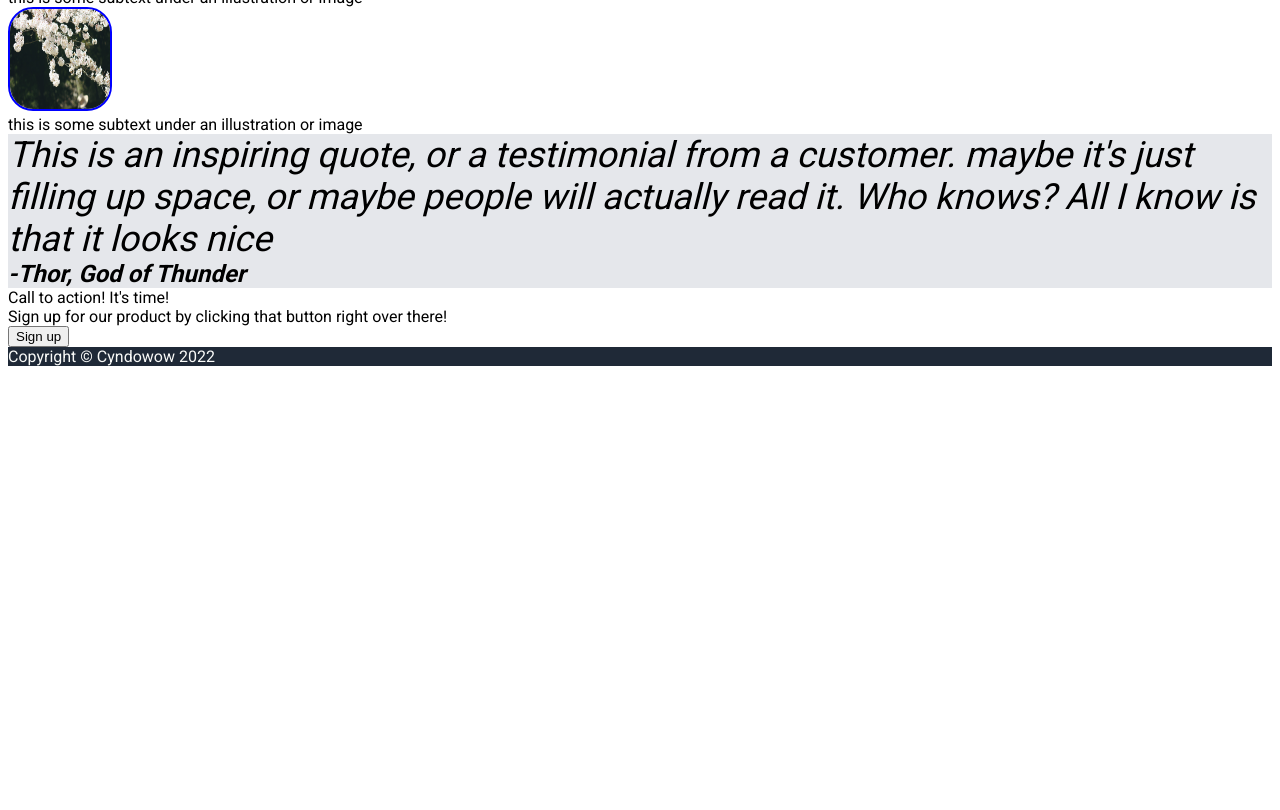
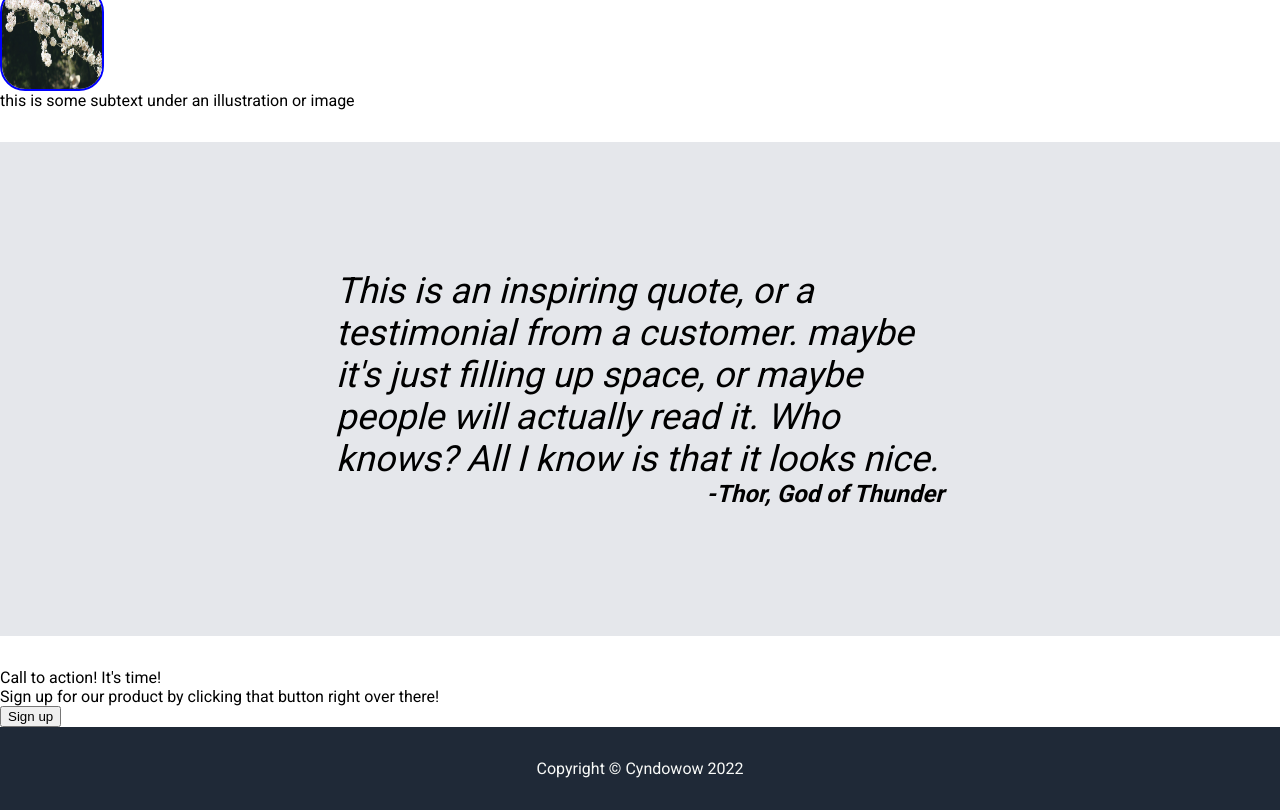
Before and after one commit to Cyndowow/landing-page, a plain HTML site: page index.html in a window 1280 px wide. Shown: the part 780-1590 px from the top of the page. Before the commit the page ends 1154 px from the top, so only its background shows below. Drawn offline with Linux system fonts and the light colour scheme.

Commit message:
Add stylisation for footer and quote

```diff
--- a/index.html
+++ b/index.html
@@ -43,11 +43,13 @@
                 <div class="subtext">this is some subtext under an illustration or image</div>
             </div>
         </div>
-        <div class="quote">
-            This is an inspiring quote, or a testimonial from a customer. maybe it's just filling up space, or maybe people will actually read it. Who knows? All I know is that it looks nice
+        <div class="quotation">
+            <div class="quote">
+            This is an inspiring quote, or a testimonial from a customer. maybe it's just filling up space, or maybe people will actually read it. Who knows? All I know is that it looks nice.
           <div class="author">
             -Thor, God of Thunder
           </div>
+        </div>
         </div>
         <div class="call">
             <div class="text">
--- a/style.css
+++ b/style.css
@@ -4,6 +4,13 @@ body {
     display: flex;
     flex-direction: column;
     font-family: Roboto, sans-serif;
+    margin: 0;
+    padding: 0;
+}
+
+.body {
+    display: flex;
+    flex-direction: column;
 }
 
 .element img {
@@ -11,6 +18,7 @@ body {
     height: 100px;
     border-radius: 25px;
     border: 2px solid blue;
+    display: flex;
 }
 
 img {
@@ -23,6 +31,10 @@ img {
 
 .footer {
     font-size: 16px;
+    padding: 32px;
+    display: flex;
+    justify-content: center;
+    align-items: center;
 }
 
 .header,
@@ -52,16 +64,30 @@ ul {
     gap: 8px;
 }
 
+.quotation {
+    background-color: #e5e7eb;
+    padding: 128px 32px;
+    margin: 32px 0px;
+    display: flex;
+    align-items: center;
+    justify-content: center;
+}
+
 .quote {
-    background-color: #e5e7eb;
     font-size: 36px;
     font-style: italic;
     font-weight: light;
+    justify-content: center;
+    flex-wrap: wrap;
+    max-width: 50%;
 }
 
-.quote .author {
+.quotation .author {
     font-size: 24px;
     font-weight: bold;
+    display: flex;
+    justify-content: flex-end;
+
 }
 
 .logo {
```
